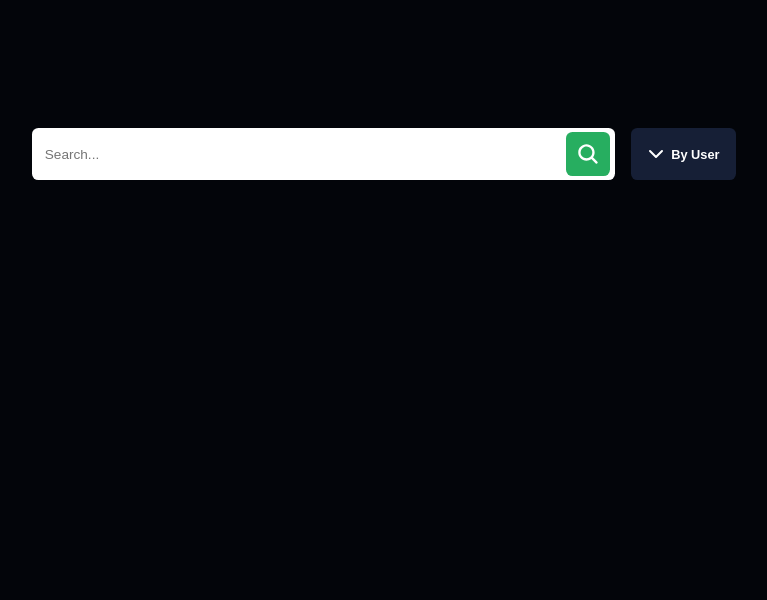
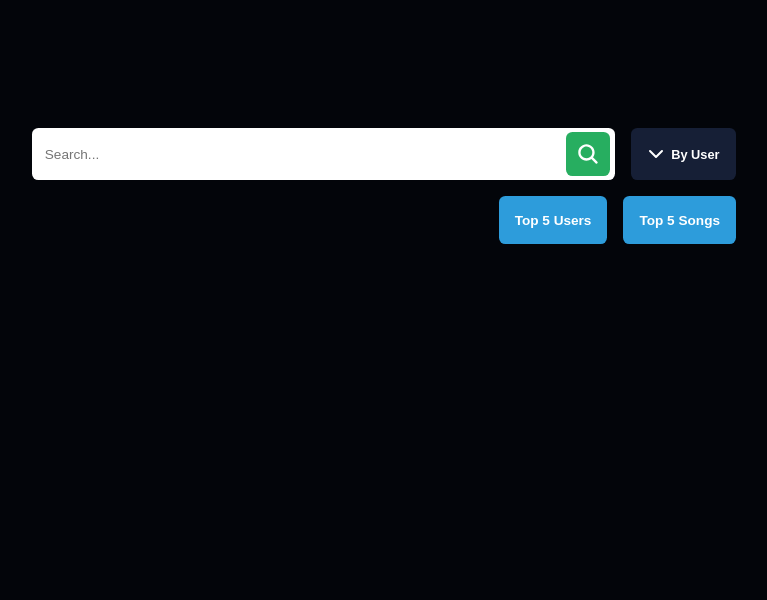
Before and after one commit to Team-5A/DjangoJam, a Django app: page /django_jam_app/explore/ in a window 1280 px wide. Shown: the part 119-719 px from the top of the page, without its empty margins (256-1023 px from the left). Run offline with Django 4.2, Linux system fonts and the light colour scheme.

Commit message:
feat: top 5 buttons

```diff
--- a/django_jam_app/views.py
+++ b/django_jam_app/views.py
@@ -172,6 +172,25 @@ def explore(request):
         elif category == 'by-tune':
             tunes = Tune.objects.filter(name__icontains=query)
 
+    elif request.method == "GET" and 'top-5' in request.GET:
+        top5_category = request.GET.get('top-5')
+        if top5_category not in ['users', 'tunes']:
+            top5_category = 'tunes'
+
+        if top5_category == 'users':
+            tunes_temp = Tune.objects.order_by('-creator__userprofile__total_likes')
+
+            encountered_users = set()
+            for tune in tunes_temp:
+                if len(encountered_users) > 5:
+                    break
+
+                encountered_users.add(tune.creator)
+                tunes.append(tune)
+
+        else:
+            tunes = Tune.objects.order_by('-likes')[:5]
+
     return render(request, 'django_jam_app/explore.html',
                   {'form': form, 'tunes': tunes})
 
--- a/static/JS/explore.js
+++ b/static/JS/explore.js
@@ -11,3 +11,26 @@ const urlCategory = new URL(window.location.href).searchParams.get("category");
 if (urlCategory) {
   searchCategory.value = urlCategory;
 }
+
+const top5 = document.getElementById("top-5");
+if (document.querySelector(".tune") != null) {
+  top5.style.display = "none";
+}
+
+const top5Buttons = Array.from(top5.querySelectorAll("button"));
+
+top5Buttons.forEach((button) => {
+  const category = button.getAttribute("data-category");
+
+  button.addEventListener("click", async () => {
+    const url = new URL(window.location.href);
+
+    url.searchParams.delete("query");
+    url.searchParams.delete("category");
+
+    url.searchParams.set("top-5", category);
+    console.log(url.searchParams.get("query"));
+
+    window.location.href = url.href;
+  });
+});
--- a/static/css/explore.css
+++ b/static/css/explore.css
@@ -10,7 +10,6 @@ main {
 .content {
   display: flex;
   flex-direction: column;
-  gap: 1.75rem;
   align-items: center;
   width: 100%;
   max-width: 44rem;
@@ -62,6 +61,7 @@ main {
   flex-direction: column;
   gap: 1.25rem;
   width: 100%;
+  margin-top: 1.75rem;
 }
 
 .tune-list-title {
@@ -91,3 +91,16 @@ main {
   gap: 1.25rem;
   width: 100%;
 }
+
+#top-5 {
+  display: flex;
+  flex-direction: row;
+  gap: 1rem;
+  margin-left: auto;
+  margin-top: 1rem;
+}
+
+#top-5 button {
+  height: 3rem;
+  font-size: 0.85rem;
+}
--- a/templates/django_jam_app/explore.html
+++ b/templates/django_jam_app/explore.html
@@ -18,7 +18,7 @@
         <div class="content">
             <form id="search-form" action="">
                 <div class="search-bar">
-                    <input id="search-query" name="query" size="10" type="text" placeholder="Search...">
+                    <input id="search-query" name="query" size="10" type="text" placeholder="Search..." required>
 
                     <button class="button" type="submit">
                         <img src="{% static 'images/icons/search.svg' %}" alt="Search">
@@ -33,6 +33,11 @@
                 </div>
             </form>
 
+            <div id="top-5">
+                <button id="top-5-users" class="button button--secondary" data-category="users">Top 5 Users</button>
+                <button id="top-5-tunes" class="button button--secondary" data-category="tunes">Top 5 Songs</button>
+            </div>
+
             {% comment %} tunes list {% endcomment %}
             <section class="explore-tune-list">
                 {% if tunes %}
```
